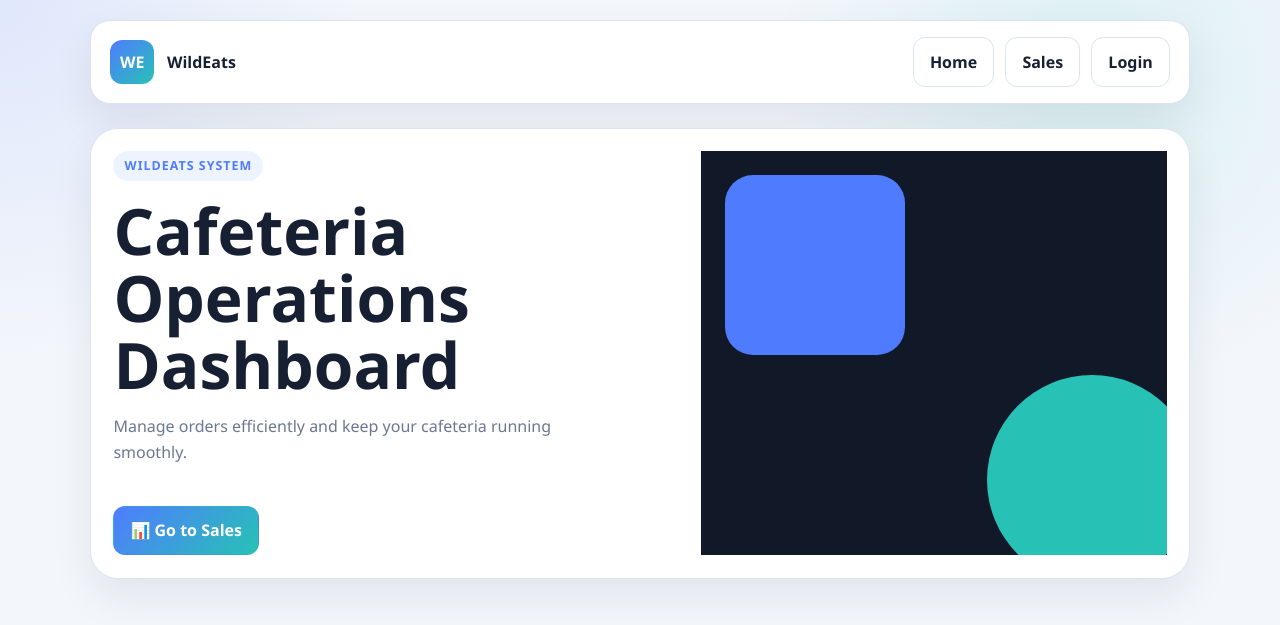
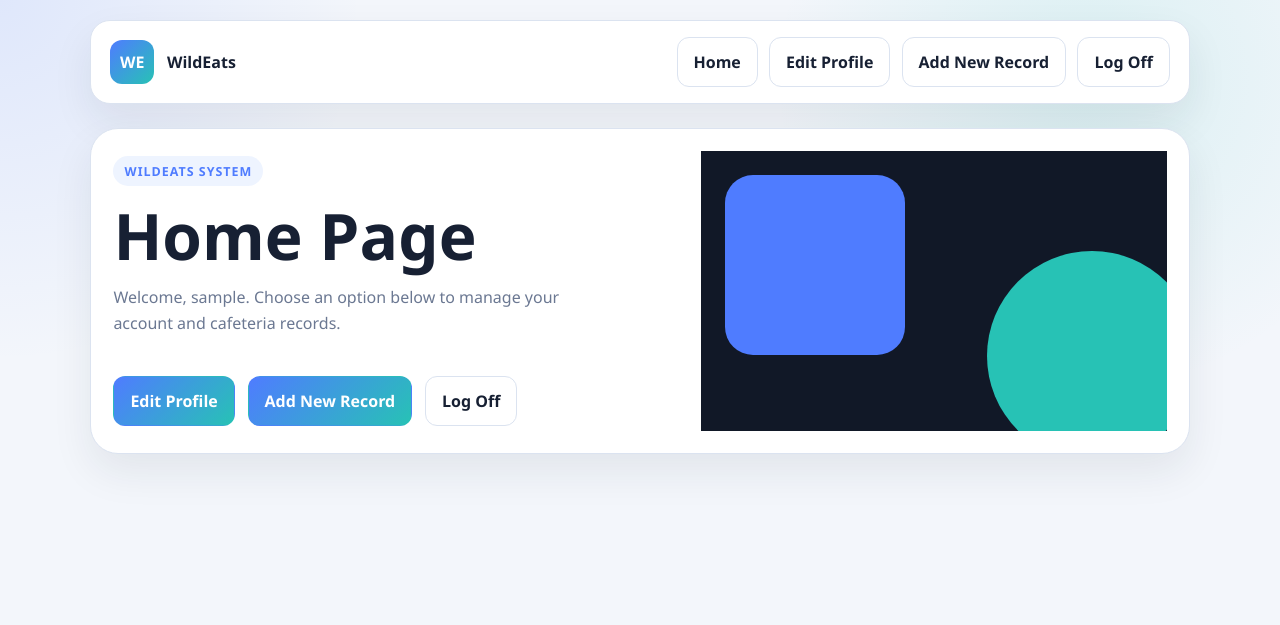
Before and after one commit to GwapoKo123321/WildEats, a Django app: page / in a window 1280 px wide. Shown: the top 625 px of the page. Run offline with Django 5.2, Linux system fonts and the light colour scheme; the visitor is signed in with stand-in values (Sample User, id 1).

Commit message:
Project V2

```diff
--- a/main/templates/index.html
+++ b/main/templates/index.html
@@ -1,27 +1,22 @@
 {% extends "base.html" %}
 
-{% block title %}WildEats | Welcome{% endblock %}
+{% block title %}WildEats | Home{% endblock %}
 
 {% block content %}
 <section class="hero">
     <div class="hero-copy">
         <span class="eyebrow">WildEats System</span>
-        <h1>Cafeteria Operations Dashboard</h1>
+        <h1>Home Page</h1>
 
         <p style="max-width: 500px;">
-            Manage orders efficiently and keep your cafeteria running smoothly.
+            Welcome, {{ request.session.username|default:user.username }}. Choose an option below to manage your account
+            and cafeteria records.
         </p>
 
         <div class="hero-actions" style="margin-top: 1.5rem;">
-            {% if user.is_authenticated %}
-                <a class="button" href="/sales/">
-                    📊 Go to Sales
-                </a>
-            {% else %}
-                <a class="button" href="/login/">
-                    🔐 Login to Continue
-                </a>
-            {% endif %}
+            <a class="button" href="{% url 'edit_profile' %}">Edit Profile</a>
+            <a class="button" href="{% url 'add_new_record' %}">Add New Record</a>
+            <a class="button secondary" href="{% url 'logout' %}">Log Off</a>
         </div>
     </div>
 
--- a/main/templates/login.html
+++ b/main/templates/login.html
@@ -11,6 +11,9 @@
         <section class="panel">
             <span class="eyebrow">Login</span>
             <h2 style="margin-top: 1rem; margin-bottom: 1.2rem;">Sign in</h2>
+            {% if form.errors %}
+                <p style="color: #c13d5a;">Invalid username or password.</p>
+            {% endif %}
             <form method="post">
                 {% csrf_token %}
                 {{ form.as_p }}
--- a/main/urls.py
+++ b/main/urls.py
@@ -1,7 +1,12 @@
 from django.urls import path
-from .views import index
-from .views import index, CustomLoginView
+
+from .views import CustomLoginView, add_new_record, edit_profile, index, log_off
+
+
 urlpatterns = [
-    path('', index, name='index'),
-    path('login/', CustomLoginView.as_view(), name='login'),
+    path("", index, name="index"),
+    path("login/", CustomLoginView.as_view(), name="login"),
+    path("edit-profile/", edit_profile, name="edit_profile"),
+    path("add-new-record/", add_new_record, name="add_new_record"),
+    path("logout/", log_off, name="logout"),
 ]
--- a/main/views.py
+++ b/main/views.py
@@ -1,15 +1,62 @@
-from django.shortcuts import render
+from django.contrib import messages
+from django.contrib.auth import logout
+from django.contrib.auth.decorators import login_required
+from django.contrib.auth.models import User
 from django.contrib.auth.views import LoginView
-from django.contrib.auth.decorators import login_required
+from django.shortcuts import redirect, render
 
-
-def index(request):
-    return render(request, 'index.html')
-
-class CustomLoginView(LoginView):
-    template_name = 'login.html'
-    from django.contrib.auth.decorators import login_required
 
 @login_required
 def index(request):
-        return render(request, 'index.html')
+    return render(request, "index.html")
+
+
+class CustomLoginView(LoginView):
+    template_name = "login.html"
+    redirect_authenticated_user = True
+
+    def get_success_url(self):
+        return "/"
+
+    def form_valid(self, form):
+        response = super().form_valid(form)
+        self.request.session["username"] = self.request.user.username
+        return response
+
+
+@login_required
+def edit_profile(request):
+    if request.method == "POST":
+        user = request.user
+        username = request.POST.get("username", "").strip()
+
+        if not username:
+            messages.error(request, "Username is required.")
+            return redirect("edit_profile")
+
+        username_exists = User.objects.exclude(pk=user.pk).filter(username=username).exists()
+        if username_exists:
+            messages.error(request, "That username is already taken.")
+            return redirect("edit_profile")
+
+        user.username = username
+        user.first_name = request.POST.get("first_name", "").strip()
+        user.last_name = request.POST.get("last_name", "").strip()
+        user.email = request.POST.get("email", "").strip()
+        user.save()
+        request.session["username"] = user.username
+        messages.success(request, "Profile updated.")
+        return redirect("edit_profile")
+
+    return render(request, "edit_profile.html")
+
+
+@login_required
+def add_new_record(request):
+    return redirect("add_new_order")
+
+
+def log_off(request):
+    request.session.flush()
+    logout(request)
+    return redirect("login")
--- a/templates/base.html
+++ b/templates/base.html
@@ -383,11 +383,23 @@
                 <span>WildEats</span>
             </a>
             <div class="nav-links">
-                <a href="/">Home</a>
-                <a href="/sales/">Sales</a>
-                <a href="/login/">Login</a>
+                {% if user.is_authenticated %}
+                    <a href="/">Home</a>
+                    <a href="{% url 'edit_profile' %}">Edit Profile</a>
+                    <a href="{% url 'add_new_record' %}">Add New Record</a>
+                    <a href="{% url 'logout' %}">Log Off</a>
+                {% else %}
+                    <a href="{% url 'login' %}">Login</a>
+                {% endif %}
             </div>
         </nav>
+        {% if messages %}
+            <section class="stack" style="margin-bottom: 1rem;">
+                {% for message in messages %}
+                    <p class="chip">{{ message }}</p>
+                {% endfor %}
+            </section>
+        {% endif %}
         {% block content %}{% endblock %}
     </div>
 </body>
--- a/wildeats/settings.py
+++ b/wildeats/settings.py
@@ -124,4 +124,5 @@ USE_TZ = True
 
 STATIC_URL = 'static/'
 LOGIN_URL = '/login/'
-LOGIN_REDIRECT_URL = '/sales/'
+LOGIN_REDIRECT_URL = '/'
+LOGOUT_REDIRECT_URL = '/login/'
--- a/wildeats/urls.py
+++ b/wildeats/urls.py
@@ -19,7 +19,6 @@ from django.urls import path, include
 
 urlpatterns = [
     path('admin/', admin.site.urls),
-    path('sales/',include("salesandtransactions.urls")),
-    path('',include("main.urls")),
     path('sales/', include('salesandtransactions.urls')),
+    path('', include('main.urls')),
 ]
```
